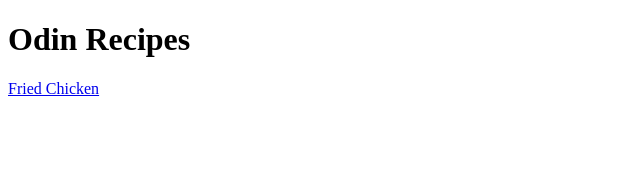
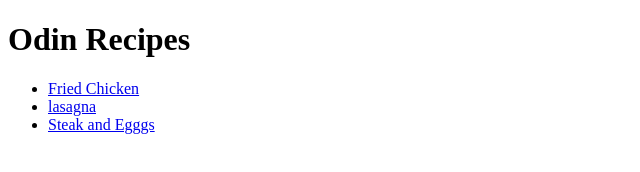
Before and after one commit to LaCoralyn/odin-recipes, a plain HTML site: page index.html in a window 1280 px wide. Shown: the whole page, without its empty margins (0-640 px from the left). Drawn offline with Linux system fonts and the light colour scheme.

Commit message:
Final
finished adding links to index.html

```diff
--- a/index.html
+++ b/index.html
@@ -6,6 +6,9 @@
     </head>
     <body>
         <h1> Odin Recipes </h1>
-        <a href="recipes/friedchicken.html"> Fried Chicken</a>
+        <ul>
+        <li> <a href="recipes/friedchicken.html"> Fried Chicken</a></li>
+        <li> <a href="recipes/lasagna.html"> lasagna</a></li>
+        <li> <a href="recipes/steakeggs.html">Steak and Egggs</a></li>
     </body>
 </html>
```
